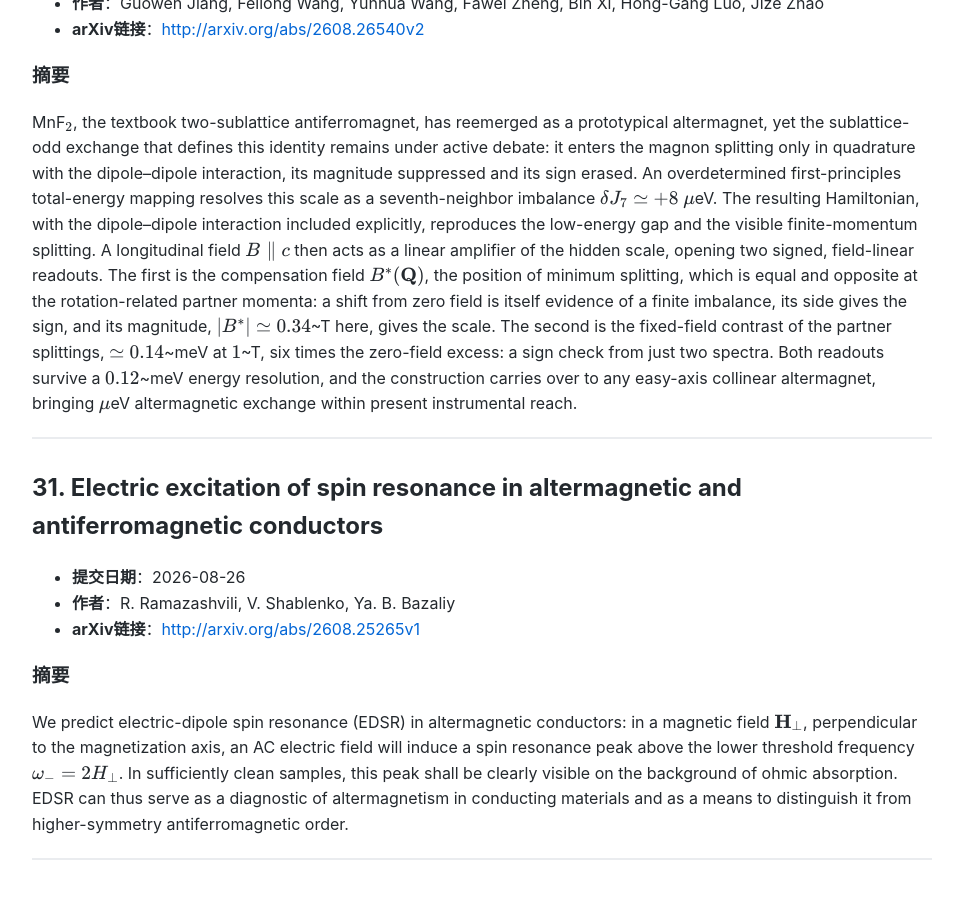
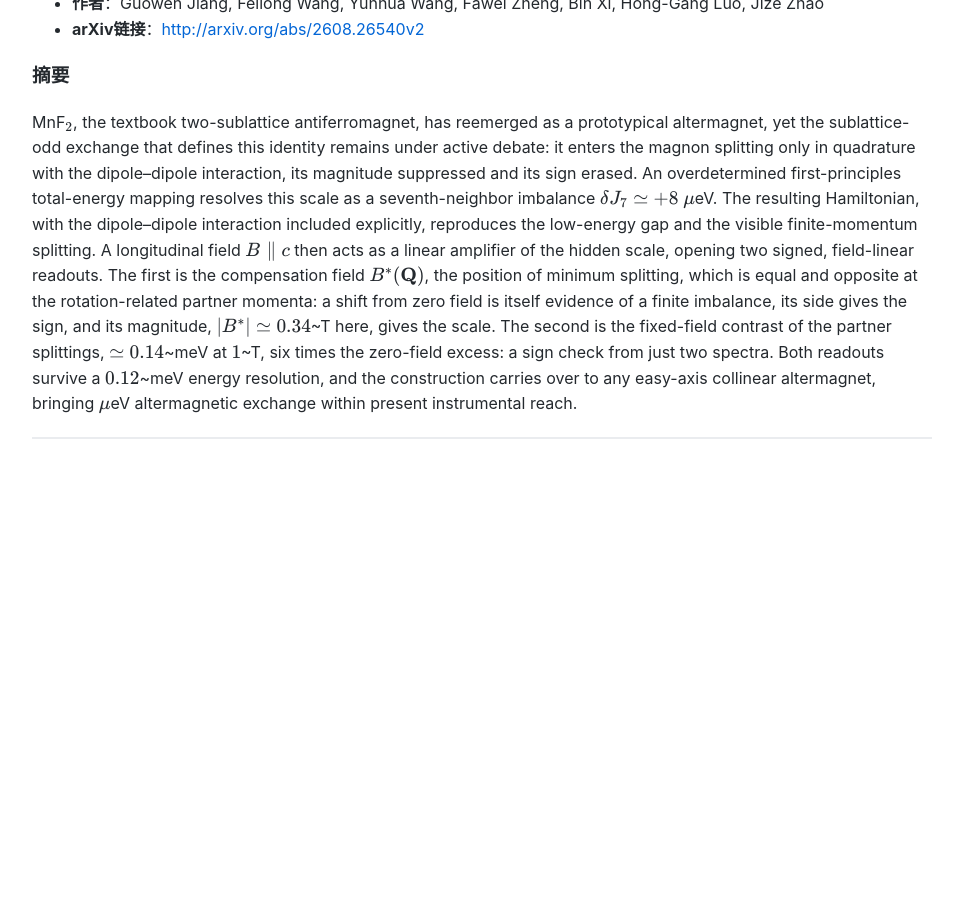
Before and after one commit to yangke25491/daily-arxiv-altermagnetic, a Jekyll site: the page built from index.md, in a window 1280 px wide and 900 px high, scrolled down 16748 px. Shown: the whole window, without its empty margins (158-1121 px from the left). Built offline with Jekyll 4.4.1, drawn with Linux system fonts in a browser that asks for light colours; after the commit the page ends 17227 px from its top, so only the background shows below that; some of the changed text lies outside the part shown.

Commit message:
Automated update: arXiv papers

```diff
--- a/index.md
+++ b/index.md
@@ -5,8 +5,8 @@ title: 交错磁论文
 
 # 凝聚态物理-交错磁(Altermagnetic)相关论文
 
-> 检索时间范围：**2026-08-26 至 2026-09-25**
-> 数据检索到 **31** 篇相关论文，按提交时间降序排列
+> 检索时间范围：**2026-08-27 至 2026-09-26**
+> 数据检索到 **30** 篇相关论文，按提交时间降序排列
 
 ---
 
@@ -339,14 +339,3 @@ The inverse Lieb lattice has recently emerged as a promising platform for alterm
 MnF${}\_2$, the textbook two-sublattice antiferromagnet, has reemerged as a prototypical altermagnet, yet the sublattice-odd exchange that defines this identity remains under active debate: it enters the magnon splitting only in quadrature with the dipole--dipole interaction, its magnitude suppressed and its sign erased. An overdetermined first-principles total-energy mapping resolves this scale as a seventh-neighbor imbalance $δ{J\_7}\simeq+8~μ$eV. The resulting Hamiltonian, with the dipole--dipole interaction included explicitly, reproduces the low-energy gap and the visible finite-momentum splitting. A longitudinal field $B\parallel c$ then acts as a linear amplifier of the hidden scale, opening two signed, field-linear readouts. The first is the compensation field $B^\ast(\mathbf Q)$, the position of minimum splitting, which is equal and opposite at the rotation-related partner momenta: a shift from zero field is itself evidence of a finite imbalance, its side gives the sign, and its magnitude, $|B^\ast|\simeq0.34$~T here, gives the scale. The second is the fixed-field contrast of the partner splittings, $\simeq0.14$~meV at $1$~T, six times the zero-field excess: a sign check from just two spectra. Both readouts survive a $0.12$~meV energy resolution, and the construction carries over to any easy-axis collinear altermagnet, bringing $μ$eV altermagnetic exchange within present instrumental reach.
 
 ---
-
-## 31. Electric excitation of spin resonance in altermagnetic and antiferromagnetic conductors
-
-- **提交日期**：2026-08-26
-- **作者**：R. Ramazashvili, V. Shablenko, Ya. B. Bazaliy
-- **arXiv链接**：[http://arxiv.org/abs/2608.25265v1](http://arxiv.org/abs/2608.25265v1)
-
-### 摘要
-We predict electric-dipole spin resonance (EDSR) in altermagnetic conductors: in a magnetic field ${\mathbf H}\_\perp$, perpendicular to the magnetization axis, an AC electric field will induce a spin resonance peak above the lower threshold frequency $ω\_- = 2H\_\perp$. In sufficiently clean samples, this peak shall be clearly visible on the background of ohmic absorption. EDSR can thus serve as a diagnostic of altermagnetism in conducting materials and as a means to distinguish it from higher-symmetry antiferromagnetic order.
-
----
```
